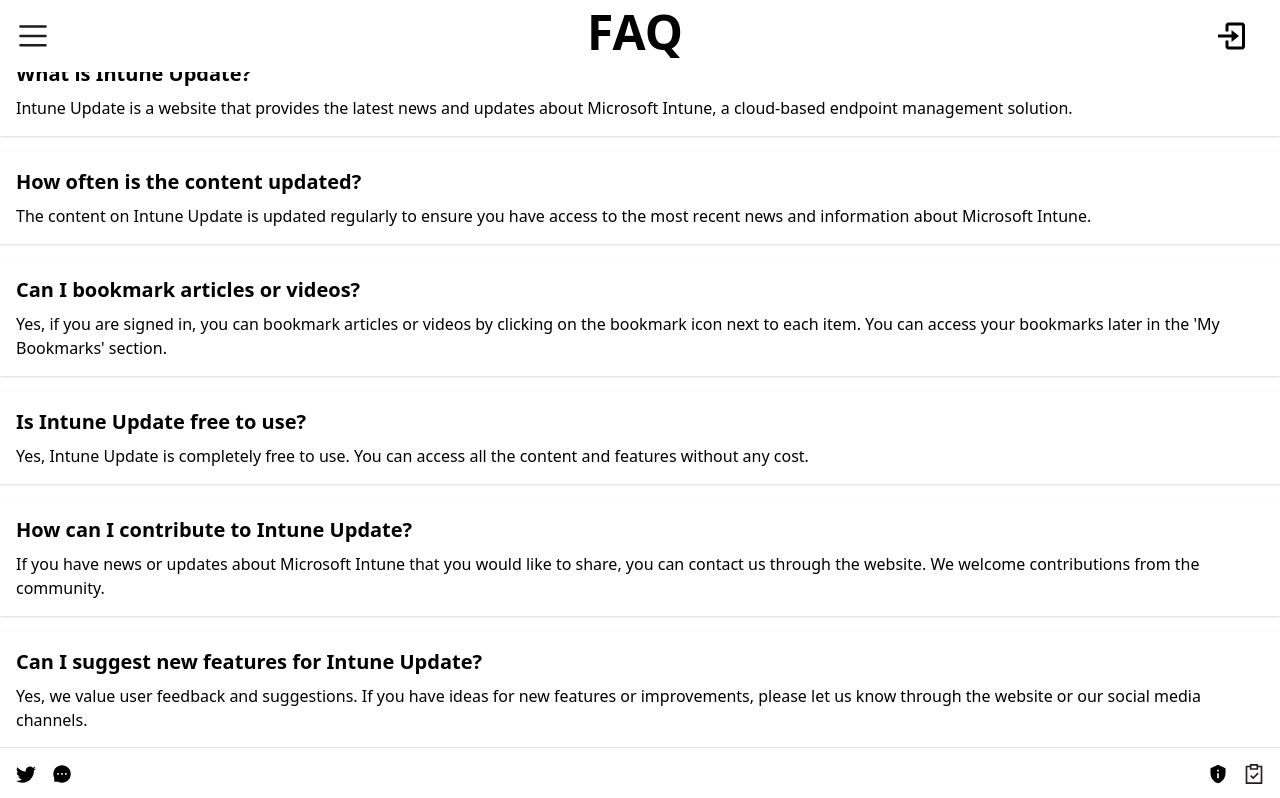
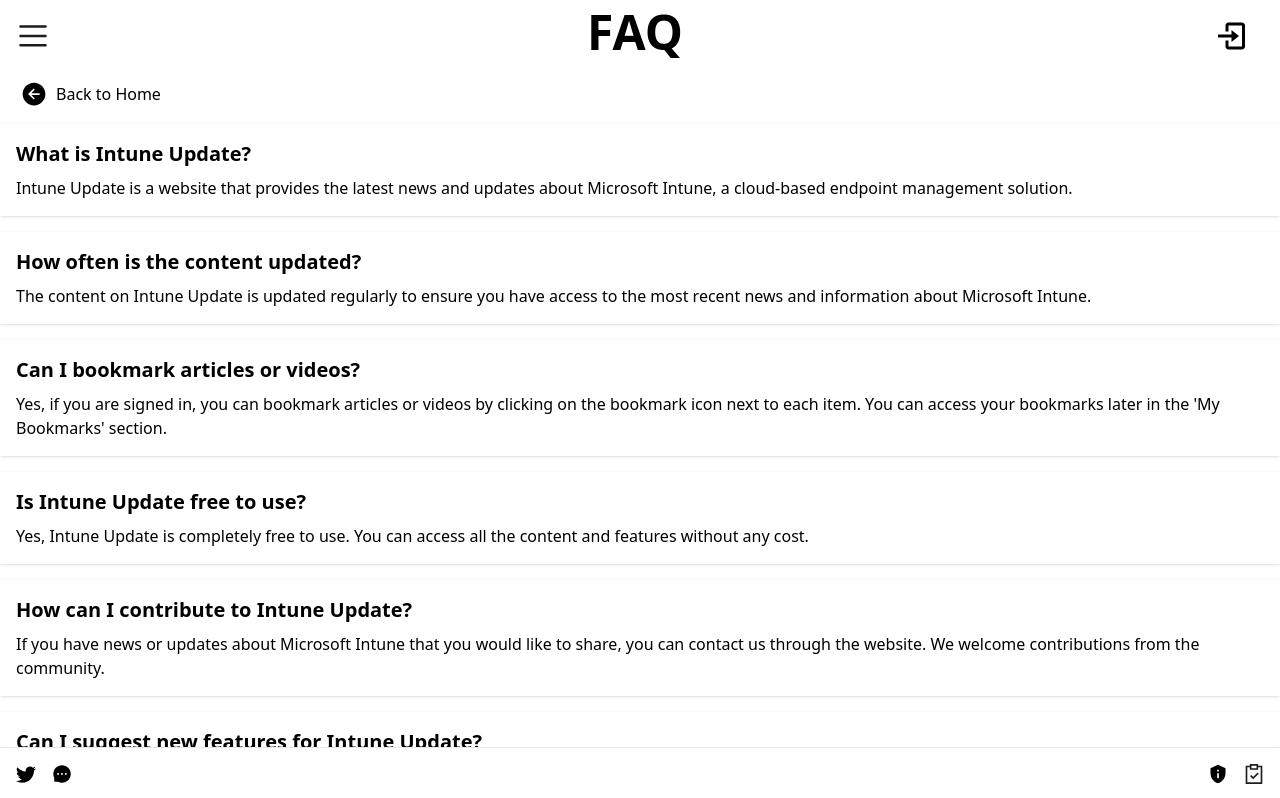
Before and after one commit to ugurkocde/intuneupdate_v2, a Next.js app: page /faq in a window 1280 px wide. Shown: the top 798 px of the page. Built offline with nearby package versions, Linux system fonts and the light colour scheme; no server answers.

Commit message:
fixed header

```diff
--- a/src/pages/faq.tsx
+++ b/src/pages/faq.tsx
@@ -81,7 +81,7 @@
   }, []);
 
   return (
-    <div className="container mx-auto pb-20">
+    <div className="container mx-auto pb-20 pt-20">
       <Header title="FAQ" />
       <div className="mb-4">
         <div className="align-center flex">
--- a/src/pages/tools.tsx
+++ b/src/pages/tools.tsx
@@ -104,7 +104,7 @@
 
   return (
     <div className="container mx-auto pb-20">
-      <div className="mb-4">
+      <div className="mb-4 pt-16">
         <Header title="Community Tools" />
       </div>
 
```
